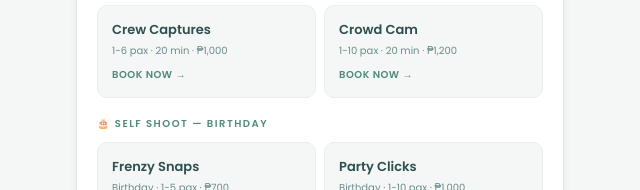
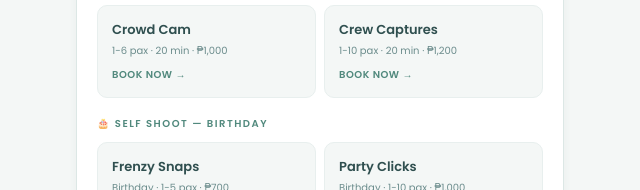
Before and after one commit to hellotalentff-max/clicklounge_booking, a plain HTML site: page index.html in a window 1280 px wide. Shown: the part 574-764 px from the top of the page, 320-960 px from the left. Drawn offline with Linux system fonts and the light colour scheme.

Commit message:
Add files via upload

```diff
--- a/index.html
+++ b/index.html
@@ -201,11 +201,11 @@ body{font-family:'Poppins',sans-serif;color:var(--text);}
         <div class="pkg-card" onclick="selectPkg('Tribe Time','1-4 pax · 20 min','800',30)">
           <div class="pkg-name">Tribe Time</div><div class="pkg-desc">1-4 pax · 20 min · ₱800</div><div class="pkg-book">Book Now →</div>
         </div>
-        <div class="pkg-card" onclick="selectPkg('Crew Captures','1-6 pax · 20 min','1000',30)">
-          <div class="pkg-name">Crew Captures</div><div class="pkg-desc">1-6 pax · 20 min · ₱1,000</div><div class="pkg-book">Book Now →</div>
+        <div class="pkg-card" onclick="selectPkg('Crowd Cam','1-6 pax · 20 min','1000',30)">
+          <div class="pkg-name">Crowd Cam</div><div class="pkg-desc">1-6 pax · 20 min · ₱1,000</div><div class="pkg-book">Book Now →</div>
         </div>
-        <div class="pkg-card" onclick="selectPkg('Crowd Cam','1-10 pax · 20 min','1200',30)">
-          <div class="pkg-name">Crowd Cam</div><div class="pkg-desc">1-10 pax · 20 min · ₱1,200</div><div class="pkg-book">Book Now →</div>
+        <div class="pkg-card" onclick="selectPkg('Crew Captures','1-10 pax · 20 min','1200',30)">
+          <div class="pkg-name">Crew Captures</div><div class="pkg-desc">1-10 pax · 20 min · ₱1,200</div><div class="pkg-book">Book Now →</div>
         </div>
       </div>
 
```
